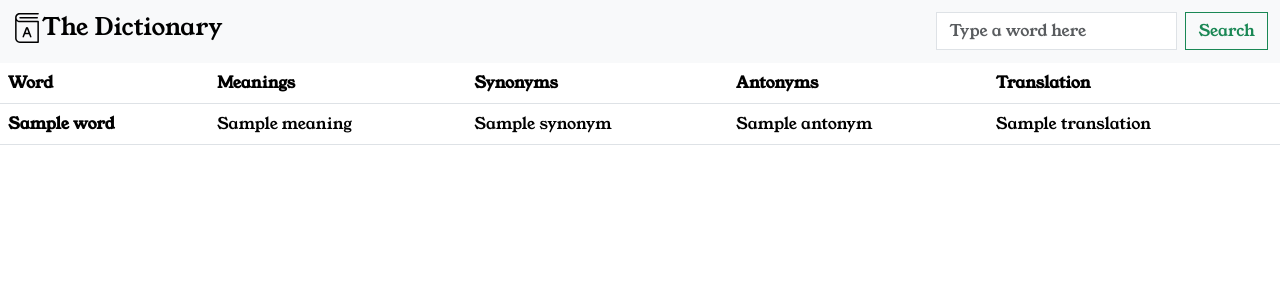
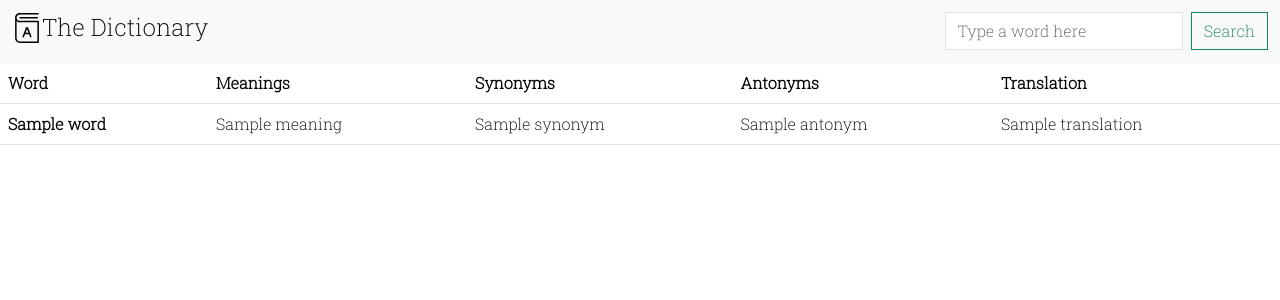
Before and after one commit to Th3VaultDweller/Django-Dictionary-App, a Django app: template mydictionary/englishdictionary/templates/word_info.html in a window 1280 px wide. Shown: the top 300 px of the page. Run offline with Django 3.2, Linux system fonts and the light colour scheme; the template is opened without the code that fills it: most values are stand-ins (such as "Sample title", 1, 10 or a date in 2020).

Commit message:
Testing a new font

```diff
--- a/mydictionary/englishdictionary/static/styles.css
+++ b/mydictionary/englishdictionary/static/styles.css
@@ -1,6 +1,5 @@
-@import url('https://fonts.googleapis.com/css2?family=Young+Serif&display=swap');
+@import url('https://fonts.googleapis.com/css2?family=Roboto+Slab:wght@200&family=Young+Serif&display=swap');
 
 body {
-    font-family: 'Young Serif', serif;
-    font-size: medium;
+    font-family: 'Roboto Slab', serif;
 }
```
